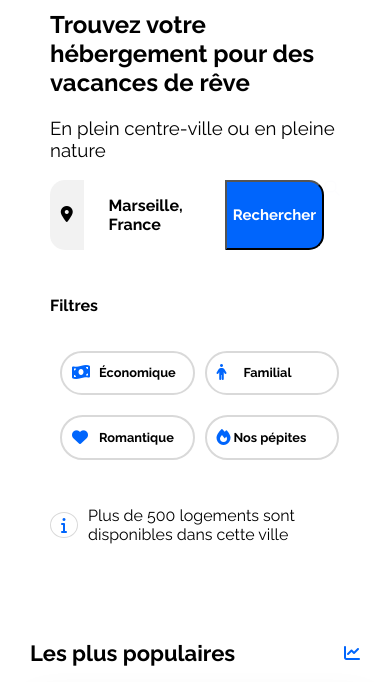
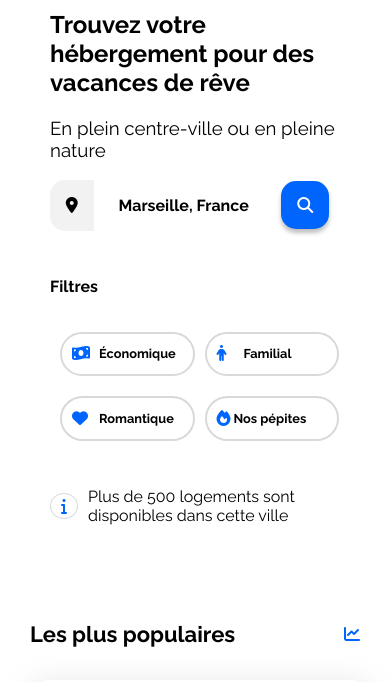
Before and after one commit to Fatah59/Projet-1, a plain HTML site: page index.html in a window 390 px wide. Shown: the part 140-822 px from the top of the page. Drawn offline with Linux system fonts and the light colour scheme; a small style sheet from the web is missing.

Commit message:
Update style.css

```diff
--- a/css/style.css
+++ b/css/style.css
@@ -52,7 +52,7 @@ header img {
 .search-bar {
 
     display: flex;
-    width: 23%;
+    width: 25%;
 
 
 }
@@ -66,14 +66,16 @@ header img {
     flex-grow: 1;
     font-weight: bold;
     font-size: 15px;
+    padding: 0 10px;
 }
 
 .button-search {
     display: flex;
+    flex-grow: 1;
 }
 
 .fa-solid.fa-magnifying-glass {
-    opacity: 0.5%;
+    display: none;
 }
 
 .fa-solid.fa-location-dot {
@@ -81,7 +83,7 @@ header img {
 }
 
 .icon-location {
-    width: 13%;
+    width: 15%;
     background-color: rgb(242, 242, 242);
     justify-content: center;
     display: flex;
@@ -468,7 +470,7 @@ footer {
         font-size: 13px;
     }
 
-    .activités-cards img{
+    .activités-cards img {
 
         height: 200px;
     }
@@ -483,7 +485,6 @@ footer {
 
         width: 100%;
     }
-
 
 
     .filter-bar {
@@ -609,6 +610,21 @@ footer {
         width: 100%;
     }
 
+    .fa-solid.fa-magnifying-glass {
+        display: block;
+        background-color: rgb(0, 101, 252);
+        color: #fff;
+        padding: 16px;
+        border-radius: 15px;
+        box-shadow: 0px 4px 4px 0px #00000040;
+        align-items: center;
+        margin: auto;
+    }
+
+    .search-button {
+        display: none;
+    }
+
     .bouton-hebergements {
         border-bottom: 2px solid #0065FC;
         border-top: none;
@@ -622,6 +638,7 @@ footer {
 
     footer {
         flex-wrap: wrap;
+        flex-direction: column;
     }
 
 }
```
